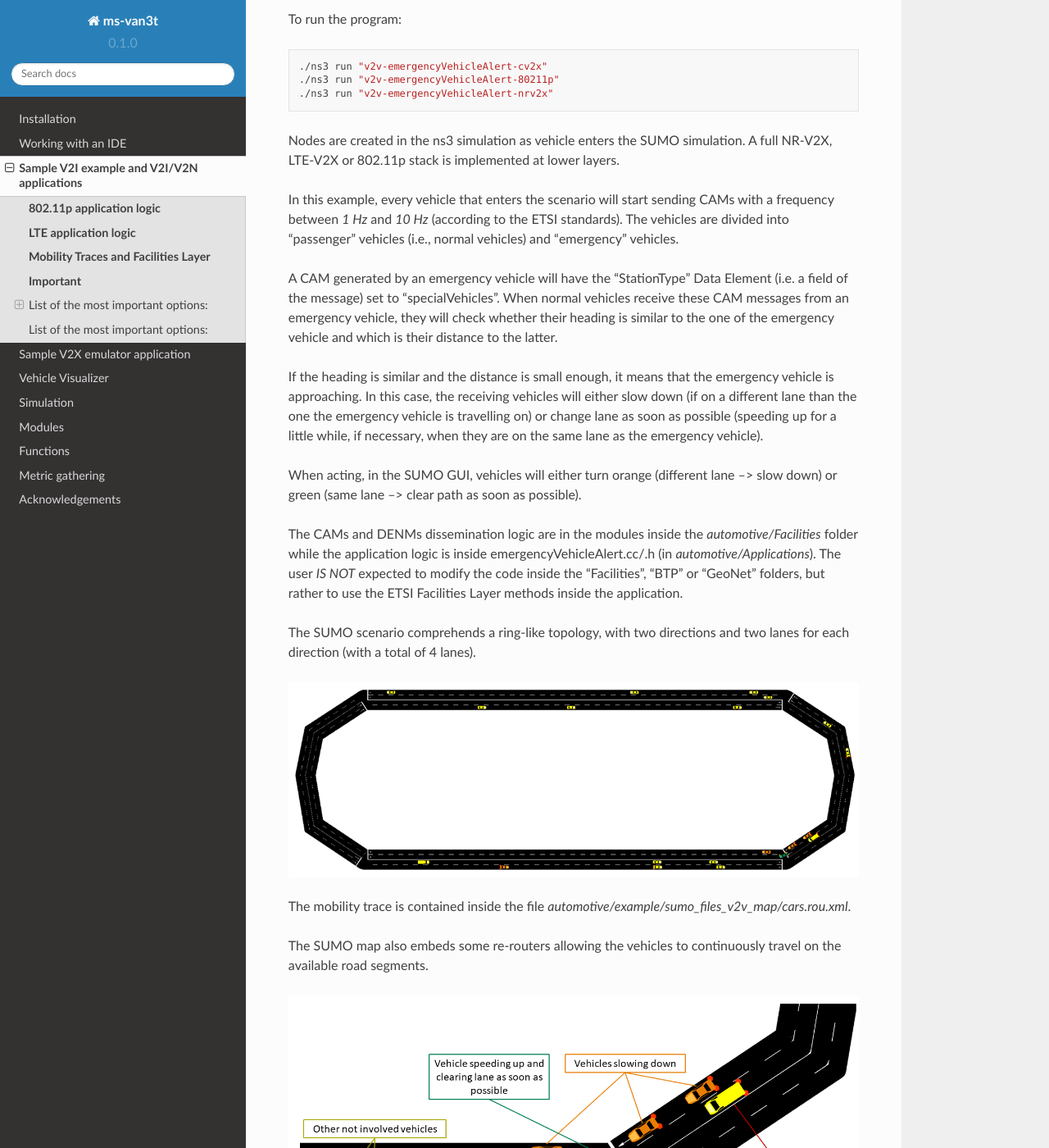
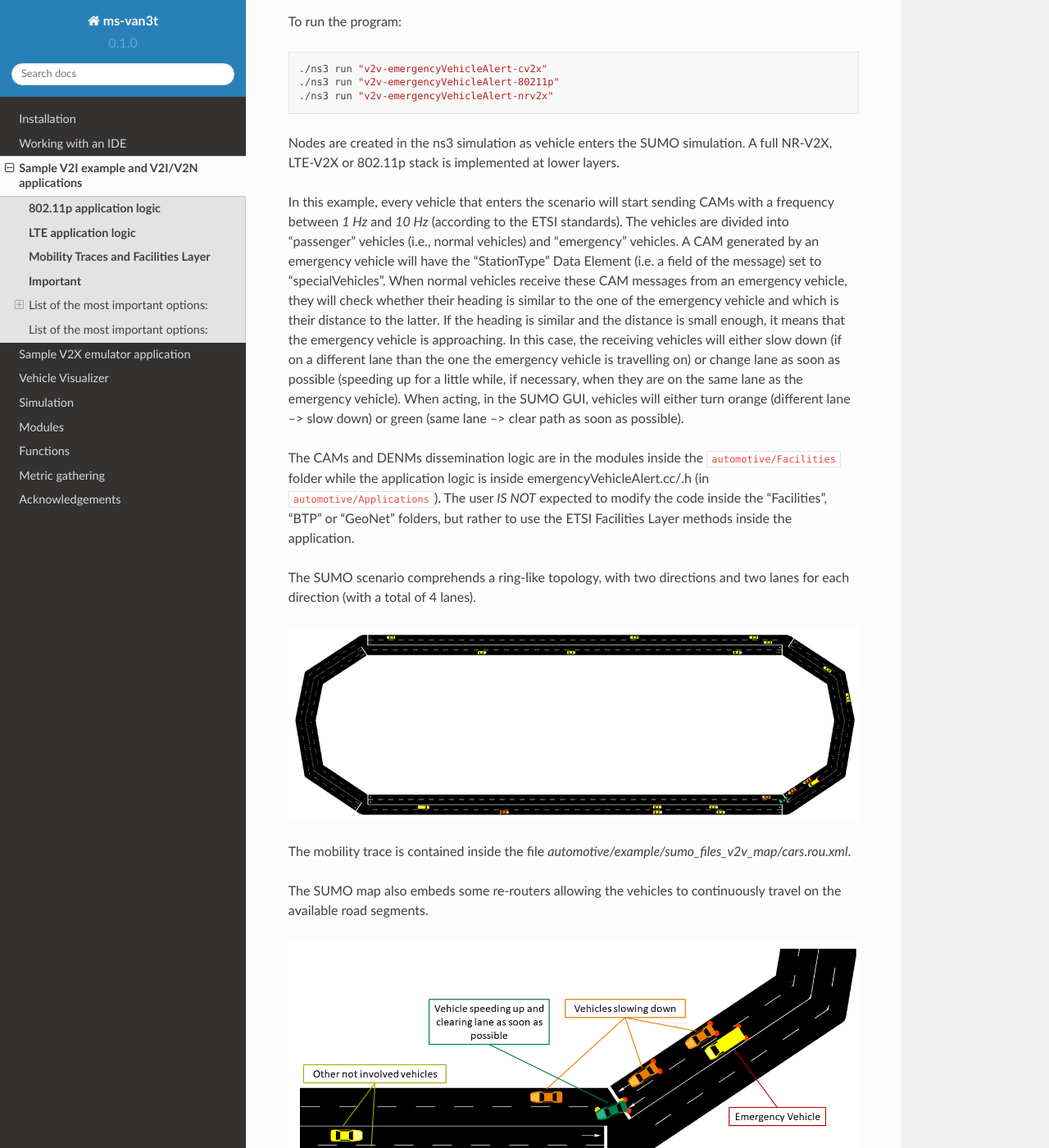
Before and after one commit to carlosrisma/doctutorial, a Sphinx documentation site: the page built from docs/source/Applications.rst, in a window 1280 px wide and 1400 px high, scrolled down 3215 px. Shown: the whole window at 82% size. Built offline with Sphinx 7.4.7 and the Read the Docs theme 2.0.0, drawn with Linux system fonts in a browser that asks for light colours; some of the changed text lies outside the part shown.

```diff
--- a/docs/source/Applications.rst
+++ b/docs/source/Applications.rst
@@ -45,10 +45,10 @@ The map is divided into two areas: the area in the middle, where the maximum spe
 **Mobility Traces and Facilities Layer**
 ----------------------------------------
 
-The mobility trace is contained in the file `ns-3-dev/src/automotive/example/sumo_files_v2i_map/cars.rou.xml`.
+The mobility trace is contained in the file ``ns-3-dev/src/automotive/example/sumo_files_v2i_map/cars.rou.xml``.
 This SUMO map embeds some re-routers allowing the vehicles to continuously move in the map.
 
-The CAMs and DENMs dissemination logics are in the modules inside the `automotive/Facilities` folder while the application logic resides on (areaSpeedAdvisorClient80211p.cc/.h, areaSpeedAdvisorClientLTE.cc/.h) and (areaSpeedAdvisorServer80211p.cc/.h, areaSpeedAdvisorServerLTE.cc/.h) inside `automotive/Applications`.
+The CAMs and DENMs dissemination logics are in the modules inside the ``automotive/Facilities`` folder while the application logic resides on (areaSpeedAdvisorClient80211p.cc/.h, areaSpeedAdvisorClientLTE.cc/.h) and (areaSpeedAdvisorServer80211p.cc/.h, areaSpeedAdvisorServerLTE.cc/.h) inside `automotive/Applications`.
 
 The user *IS NOT* expected to modify the code inside the "Facilities", "BTP" and "GeoNet" folders, but rather to use the ETSI Facilities Layer methods inside the application.
 
@@ -92,15 +92,12 @@ Nodes are created in the ns3 simulation as vehicle enters the SUMO simulation.
 A full NR-V2X, LTE-V2X or 802.11p stack is implemented at lower layers.
 
 In this example, every vehicle that enters the scenario will start sending CAMs with a frequency between *1 Hz* and *10 Hz* (according to the ETSI standards). The vehicles are divided into "passenger" vehicles (i.e., normal vehicles) and "emergency" vehicles.
-
 A CAM generated by an emergency vehicle will have the "StationType" Data Element (i.e. a field of the message) set to "specialVehicles".
 When normal vehicles receive these CAM messages from an emergency vehicle, they will check whether their heading is similar to the one of the emergency vehicle and which is their distance to the latter.
-
 If the heading is similar and the distance is small enough, it means that the emergency vehicle is approaching. In this case, the receiving vehicles will either slow down (if on a different lane than the one the emergency vehicle is travelling on) or change lane as soon as possible (speeding up for a little while, if necessary, when they are on the same lane as the emergency vehicle).
-
 When acting, in the SUMO GUI, vehicles will either turn orange (different lane --> slow down) or green (same lane --> clear path as soon as possible).
 
-The CAMs and DENMs dissemination logic are in the modules inside the `automotive/Facilities` folder while the application logic is inside emergencyVehicleAlert.cc/.h (in `automotive/Applications`).
+The CAMs and DENMs dissemination logic are in the modules inside the ``automotive/Facilities`` folder while the application logic is inside emergencyVehicleAlert.cc/.h (in ``automotive/Applications``).
 The user *IS NOT* expected to modify the code inside the "Facilities", "BTP" or "GeoNet" folders, but rather to use the ETSI Facilities Layer methods inside the application.
 
 The SUMO scenario comprehends a ring-like topology, with two directions and two lanes for each direction (with a total of 4 lanes).
@@ -116,8 +113,8 @@ The SUMO map also embeds some re-routers allowing the vehicles to continuously t
 List of the most important options:
 -----------------------------------
 
-* `` --realtime                   [bool] decide to run the simulation using the realtime scheduler or not``
-* `` --sim-time                   [double] simulation time``
-* `` --sumo-gui                   [bool] decide to show sumo-gui or not``
-* `` --sumo-updates               [double] frequency of SUMO updates``
-* `` --csv-log:                   [string] prefix of the CSV log files where to save CAMs and DENMs disaggregated data and statistics``
+* ``--realtime                   [bool] decide to run the simulation using the realtime scheduler or not``
+* ``--sim-time                   [double] simulation time``
+* ``--sumo-gui                   [bool] decide to show sumo-gui or not``
+* ``--sumo-updates               [double] frequency of SUMO updates``
+* ``--csv-log:                   [string] prefix of the CSV log files where to save CAMs and DENMs disaggregated data and statistics``
```
